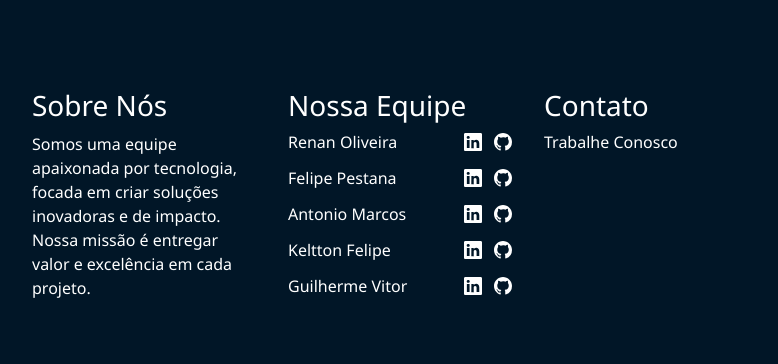
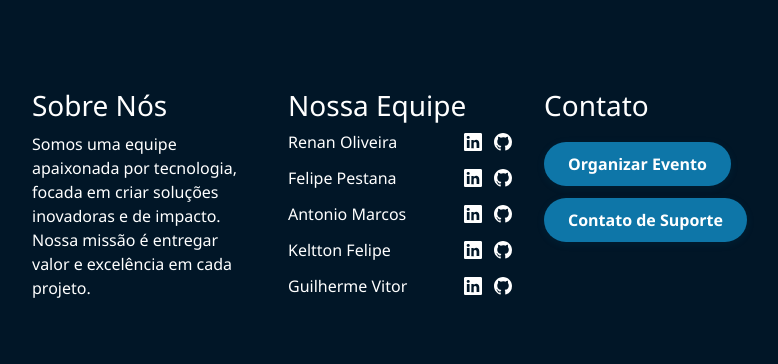
Before and after one commit to Pestanadev/unialfaHackathon, a PHP site: page /index.php in a window 1280 px wide. Shown: the part 1321-1685 px from the top of the page, without its empty margins (240-1018 px from the left). Run offline with PHP 8.4, Linux system fonts and the light colour scheme.

Commit message:
Feito footer com links para contato

```diff
--- a/style/style.css
+++ b/style/style.css
@@ -342,39 +342,25 @@ header {
   color: #c9d1d9;
 }
 
-.footer-form {
-  display: flex;
-  flex-direction: column;
-  gap: 10px;
+.organizar-evento-link {
+  display: inline-block;
+  background: #0e76a8;
+  color: #fff;
+  padding: 10px 24px;
+  border-radius: 24px;
+  text-decoration: none;
+  font-weight: 600;
+  margin-top: 12px;
+  transition: background 0.3s, color 0.3s, box-shadow 0.3s;
+  box-shadow: 0 2px 8px rgba(14, 118, 168, 0.10);
 }
 
-.footer-form input,
-.footer-form textarea {
-  padding: 8px;
-  border: none;
-  border-radius: 4px;
-  font-size: 0.95rem;
-  resize: none;
-}
-
-.footer-form textarea {
-  min-height: 60px;
-  max-width: 100%;
-}
-
-.footer-form button {
-  background: #0e76a8;
-  color: #fff;
-  border: none;
-  border-radius: 4px;
-  padding: 8px 0;
-  font-weight: bold;
-  cursor: pointer;
-  transition: background 0.2s;
-}
-
-.footer-form button:hover {
-  background: #05486b;
+.organizar-evento-link:hover,
+.organizar-evento-link:focus {
+  background: #41EAD4;
+  color: #011627;
+  box-shadow: 0 4px 18px rgba(65, 234, 212, 0.10);
+  text-decoration: none;
 }
 
 @media (max-width: 900px) {
--- a/templates/footer.php
+++ b/templates/footer.php
@@ -88,7 +88,18 @@
         </div>
         <div class="footer-section footer-contact">
             <h3>Contato</h3>
-            <p>Trabalhe Conosco </p>
+            <a href="https://docs.google.com/forms/d/e/1FAIpQLSewLEFpbI_806oeNfH8IK2q9OyxR8uIlmAOLkiPPaNj11NnCg/viewform?usp=dialog"
+                target="_blank"
+                rel="noopener"
+                class="organizar-evento-link">
+                Organizar Evento
+            </a>
+            <a href="https://wa.me/5544984367411?text=Ol%C3%A1!%20Preciso%20de%20suporte%20para%20organizar%20um%20evento."
+                target="_blank"
+                rel="noopener"
+                class="organizar-evento-link">
+                Contato de Suporte
+            </a>
         </div>
     </div>
 </footer>
```
